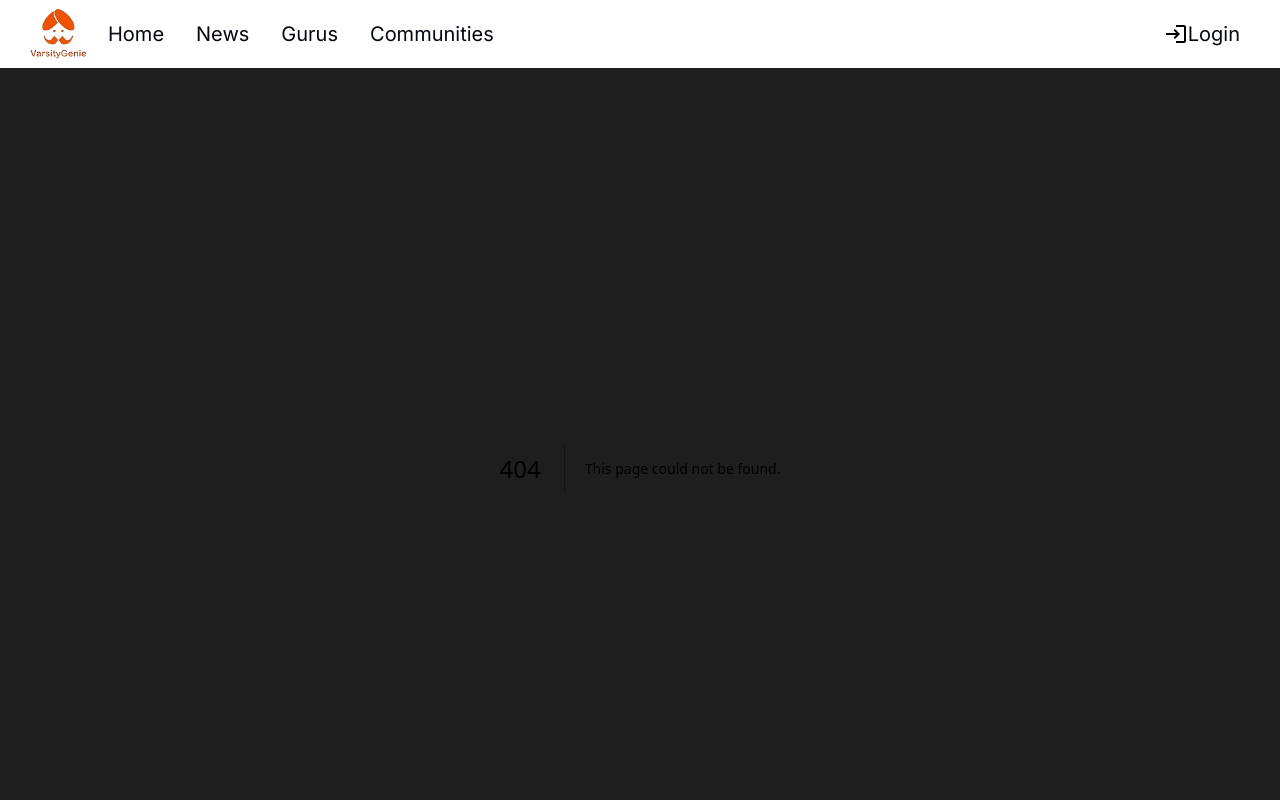
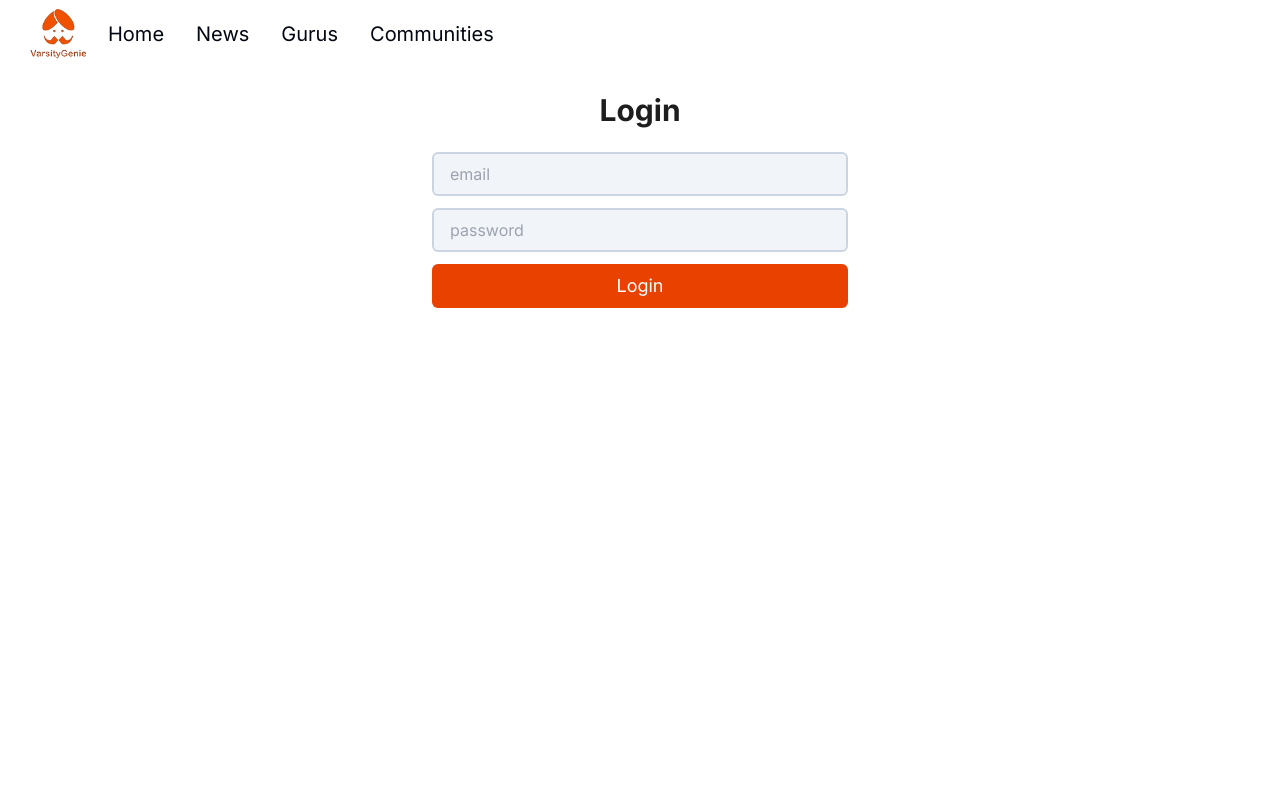
Before and after one commit to m-mngadi/nextjs-varsitygenie, a Next.js app: page /login in a window 1280 px wide. Before the commit this address had no page. Shown: the top 800 px of the page. Built offline with nearby package versions, Linux system fonts and the light colour scheme; no server answers.

Commit message:
added auth

```diff
--- /dev/null
+++ b/src/app/api/auth/[...nextauth]/route.ts
@@ -0,0 +1,35 @@
+import NextAuth from "next-auth";
+import CredentialsProvider from "next-auth/providers/credentials";
+import mongoose from "mongoose";
+import { User } from "@/app/models/User";
+import bcrypt from "bcrypt";
+
+const handler = NextAuth({
+    secret: process.env.SECRET,
+    providers: [
+        CredentialsProvider({
+            name: "Credentials",
+            id: "credentials",
+            credentials: {
+                email: { label: "Email", type: "email" },
+                password: { label: "Password", type: "password" }
+            },
+            async authorize(credentials) {
+                const email = credentials?.email;
+                const password = credentials?.password;
+
+                if (email && password) {
+                    mongoose.connect(process.env.MONGODB_URI);
+                    const user = await User.findOne({ email });
+                    const passwordOk = user && bcrypt.compareSync(password as string, user.password);
+                    if (passwordOk) {
+                        return user;
+                    }
+                }
+                return null;
+            }
+        })
+    ]
+})
+
+export { handler as GET, handler as POST }
--- /dev/null
+++ b/src/app/api/register/route.ts
@@ -0,0 +1,10 @@
+import { User } from "@/app/models/User";
+import mongoose from "mongoose";
+import { NextRequest, NextResponse } from "next/server";
+
+export async function POST(req : NextRequest) {
+    mongoose.connect(process.env.MONGODB_URI as string);
+    const body = await req.json();
+    const createdUser = await User.create(body);
+    return NextResponse.json(createdUser);
+}
--- a/src/app/layout.tsx
+++ b/src/app/layout.tsx
@@ -1,5 +1,6 @@
 import type { Metadata } from 'next'
 import { Inter } from 'next/font/google'
+import AppContext from '@/components/AppContext'
 import './globals.css'
 
 import Navbar from "@/components/Navbar"
@@ -21,10 +22,13 @@ export default function RootLayout({
   return (
     <html lang="en">
       <body className={inter.className + " max-w-7xl mx-auto bg-[#1E1E1E] overscroll-x-none"}>
-        <Navbar />
-        {children}
-        <Footer />
-        </body>
+        <AppContext>
+          <Navbar />
+          {children}
+          <Footer />
+        </AppContext>
+      </body>
+
     </html>
   )
 }
--- /dev/null
+++ b/src/app/login/page.tsx
@@ -0,0 +1,36 @@
+"use client";
+
+import { FormEvent, useState } from "react";
+import { signIn } from "next-auth/react";
+
+export default function LoginPage() {
+    const [email, setEmail] = useState('');
+    const [password, setPassword] = useState('');
+    const [loginInProgress, setLoginInProgress] = useState(false);
+
+    async function handleLoginForm(ev : FormEvent<HTMLFormElement>) {
+        ev.preventDefault();
+        setLoginInProgress(true);
+
+        await signIn("credentials", {email, password, callbackUrl: '/'});
+
+        setLoginInProgress(false);
+    }
+
+    return (
+        <main className="flex flex-col min-h-screen">
+            <section className="w-screen min-h-screen bg-white max-w-7xl mx-auto">
+                <div className="flex justify-center my-6">
+                    <h1 className="text-3xl font-bold text-[#1E1E1E]">Login</h1>
+                </div>
+                <div className="mx-auto max-w-md px-4">
+                    <form onSubmit={handleLoginForm} className="flex flex-col gap-3">
+                        <input className="px-4 py-2 rounded-md bg-slate-100 border-2 border-slate-300 outline-2 outline-blue-500/50" type="email" name="email" placeholder="email" autoComplete="email" value={email} onChange={ev => setEmail(ev.target.value)} disabled={loginInProgress}/>
+                        <input className="px-4 py-2 rounded-md bg-slate-100 border-2 border-slate-300 outline-2 outline-blue-500/50" type="password" name="password" placeholder="password" autoComplete="current-password" value={password} onChange={ev => setPassword(ev.target.value)} disabled={loginInProgress}/>
+                        <button type="submit" className="px-4 py-2 rounded-md bg-[#E84100] text-center text-white text-lg" disabled={loginInProgress}>Login</button>
+                    </form>
+                </div>
+            </section>
+        </main>
+    )
+}
--- /dev/null
+++ b/src/app/models/User.ts
@@ -0,0 +1,31 @@
+import { Schema, models, model } from "mongoose";
+import bcrypt from "bcrypt";
+
+const UserSchema = new Schema({
+    email: { type: String, required: true, unique: true },
+    password: {
+        type: String, required: true,
+        validate: {
+            validator: function (v: string) {
+                /**
+                 * Has minimum 8 characters in length. Adjust it by modifying {8,}
+                 * At least one uppercase English letter. You can remove this condition by removing (?=.*?[A-Z])
+                 * At least one lowercase English letter.  You can remove this condition by removing (?=.*?[a-z])
+                 * At least one digit. You can remove this condition by removing (?=.*?[0-9])
+                 * At least one special character,  You can remove this condition by removing (?=.*?[#?!@$%^&*-])
+                 */
+                return /^(?=.*?[A-Z])(?=.*?[a-z])(?=.*?[0-9])(?=.*?[#?!@$%^&*-]).{8,}$/.test(v);
+            },
+            message: 'Has minimum 8 characters in length. At least one uppercase English letter. At least one lowercase English letter. At least one digit. You can remove this condition by removing (?=.*?[0-9]).At least one special character',
+        },
+    },
+    isAdmin : {type : Boolean, default : false}
+}, { timestamps: true });
+
+UserSchema.post('validate', function (user) {
+    const unhashedPassword = user.password;
+    const salt = bcrypt.genSaltSync(10);
+    user.password = bcrypt.hashSync(unhashedPassword, salt);
+})
+
+export const User = models?.User || model('User', UserSchema);
--- a/src/app/page.tsx
+++ b/src/app/page.tsx
@@ -7,7 +7,7 @@ export default function HomePage() {
       <section className="w-screen min-h-screen bg-[#E84100] max-w-7xl mx-auto">
         <div className="relative">
           <div className="max-h-[450px] overflow-clip z-0">
-            <Image className="md:-translate-y-[8rem] w-full" src={teamPicture} alt="Varsity Genie Team" />
+            <Image className="md:-translate-y-[8rem] w-full" src={teamPicture} alt="Varsity Genie Team" priority={true}/>
           </div>
           <div className="absolute top-0 left-0 z-10 max-h-[450px] h-full w-full">
             <div className="flex flex-col justify-center h-full w-full">
--- /dev/null
+++ b/src/components/AppContext.tsx
@@ -0,0 +1,15 @@
+"use client";
+
+import { SessionProvider } from "next-auth/react"
+
+export default function AppContext({
+    children,
+  }: {
+    children: React.ReactNode
+  }) {
+    return (
+        <SessionProvider>
+            {children}
+        </SessionProvider>
+    )
+}
--- a/src/components/CommunityTile.tsx
+++ b/src/components/CommunityTile.tsx
@@ -10,9 +10,9 @@ export default function CommunityTile({ title, description, img_url }: Community
             <div className="flex flex-row h-full">
                 <div className="basis-1/3">01</div>
                 <div className="basis-2/3">
-                    <div className="flex flex-col h-full">
+                    <div className="flex md:flex-col h-full items-center md:justify-around">
                         <h1 className="flex font-bold lg:text-2xl md:text-lg text-md text-[#1E1E1E]">{title}</h1>
-                        <p className="block font-lighter text-[#1E1E1E] line-clamp-4 ">{description}</p>
+                        <p className="hidden md:block font-lighter text-[#1E1E1E] line-clamp-4 ">{description}</p>
                     </div>
                 </div>
             </div>
--- a/src/components/Navbar.tsx
+++ b/src/components/Navbar.tsx
@@ -4,8 +4,9 @@ import Link from "next/link";
 import Image from "next/image";
 import clsx from "clsx"
 
-import { MdOutlineLogin, MdMenu, MdClose } from "react-icons/md";
+import { MdOutlineLogin, MdMenu, MdClose, MdOutlineLogout } from "react-icons/md";
 import { useEffect, useState } from "react";
+import { signOut, useSession } from "next-auth/react";
 
 const menuItems = [
     {
@@ -30,6 +31,9 @@ export default function Navbar() {
     const pathname = usePathname();
     const [navExpanded, setNavExpanded] = useState(false);
 
+    const session = useSession();
+    const { status } = session;
+
     useEffect(() => {
         setNavExpanded(false);
     }, [pathname]);
@@ -41,7 +45,7 @@ export default function Navbar() {
         })}>
             <div className="flex justify-between">
                 <Link href="/">
-                    <Image src="/images/logo.png" width={68} height={68} alt="Varsity Genie logo" />
+                    <Image src="/images/logo.png" width={68} height={68} alt="Varsity Genie logo" priority={true} />
                 </Link>
                 <div className="flex items-center hover:cursor-pointer px-4 md:hidden text-[#E84100]"
                     onClick={() => setNavExpanded(!navExpanded)}>
@@ -63,14 +67,23 @@ export default function Navbar() {
                         ))
                     }
                 </ul>
-                <div className="flex justify-center">
-                    <Link className="flex flex-end items-center hover:cursor-pointer px-4" href="#">
-                        <MdOutlineLogin size={24} />
-                        <span className="text-xl text-gray-950">Login</span>
-                    </Link>
-                </div>
+                {(status === 'unauthenticated' && pathname !== "/login") ? (
+                    <div className="flex justify-center">
+                        <Link className="flex flex-end items-center hover:cursor-pointer px-4" href="/login">
+                            <MdOutlineLogin size={24} />
+                            <span className="text-xl text-gray-950">Login</span>
+                        </Link>
+                    </div>
+                ) : null }
+                {(status === 'authenticated') && (
+                    <div className="flex justify-center">
+                        <button className="flex flex-end items-center hover:cursor-pointer px-4" onClick={() => signOut({ callbackUrl: "/" })}>
+                            <MdOutlineLogout size={24} />
+                            <span className="text-xl text-gray-950">Logout</span>
+                        </button>
+                    </div>
+                )}
             </div>
-
         </nav>
     )
 }
--- a/tsconfig.json
+++ b/tsconfig.json
@@ -22,6 +22,6 @@
       "@/*": ["./src/*"]
     }
   },
-  "include": ["next-env.d.ts", "**/*.ts", "**/*.tsx", ".next/types/**/*.ts"],
+  "include": ["next-env.d.ts", "**/*.ts", "**/*.tsx", ".next/types/**/*.ts", "src/app/lib/mongodb/clientPromise.js"],
   "exclude": ["node_modules"]
 }
```
Also changed, not shown: package.json (+7 -0 lines), 2 other files (tests, documents, lock files or other folders).
